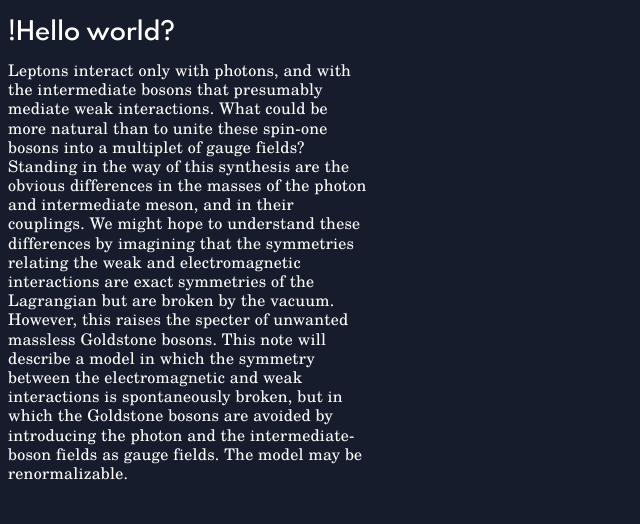
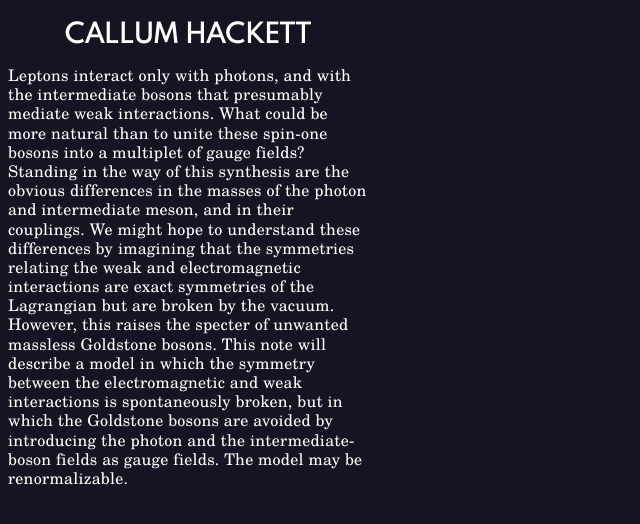
Before and after one commit to callumhackett/callumhackett.github.io, a Jekyll site: the page built from index.md, in a window 1280 px wide. Shown: the top 524 px of the page, without its empty margins (0-640 px from the left). Built offline with Jekyll 4.4.1, drawn with Linux system fonts in a browser that asks for light colours; our own code applies the rules of GitHub Pages for plain Markdown files.

Commit message:
Content updates

```diff
--- a/index.md
+++ b/index.md
@@ -1,6 +1,6 @@
 ---
 layout: page
 ---
-# !Hello world?
+# CALLUM HACKETT
 
 Leptons interact only with photons, and with the intermediate bosons that presumably mediate weak interactions. What could be more natural than to unite these spin-one bosons into a multiplet of gauge fields? Standing in the way of this synthesis are the obvious differences in the masses of the photon and intermediate meson, and in their couplings.  We might hope to understand these differences by imagining that the symmetries relating the weak and electromagnetic interactions are exact symmetries of the Lagrangian but are broken by the vacuum. However, this raises the specter of unwanted massless Goldstone bosons. This note will describe a model in which the symmetry between the electromagnetic and weak interactions is spontaneously broken, but in which the Goldstone bosons are avoided by introducing the photon and the intermediate-boson fields as gauge fields. The model may be renormalizable.
--- a/style.css
+++ b/style.css
@@ -59,14 +59,15 @@
 }
 
 html {
-    background-color: rgb(23, 28, 45);
+    background-color: rgb(20, 20, 35);
 }
 
 h1 {
     color: #fff;
     font-family: spartan, futura, sans-serif;
-    font-size: 24px;
+    font-size: 26px;
     font-weight: bolder;
+    text-align: center;
 }
 
 body {
```
